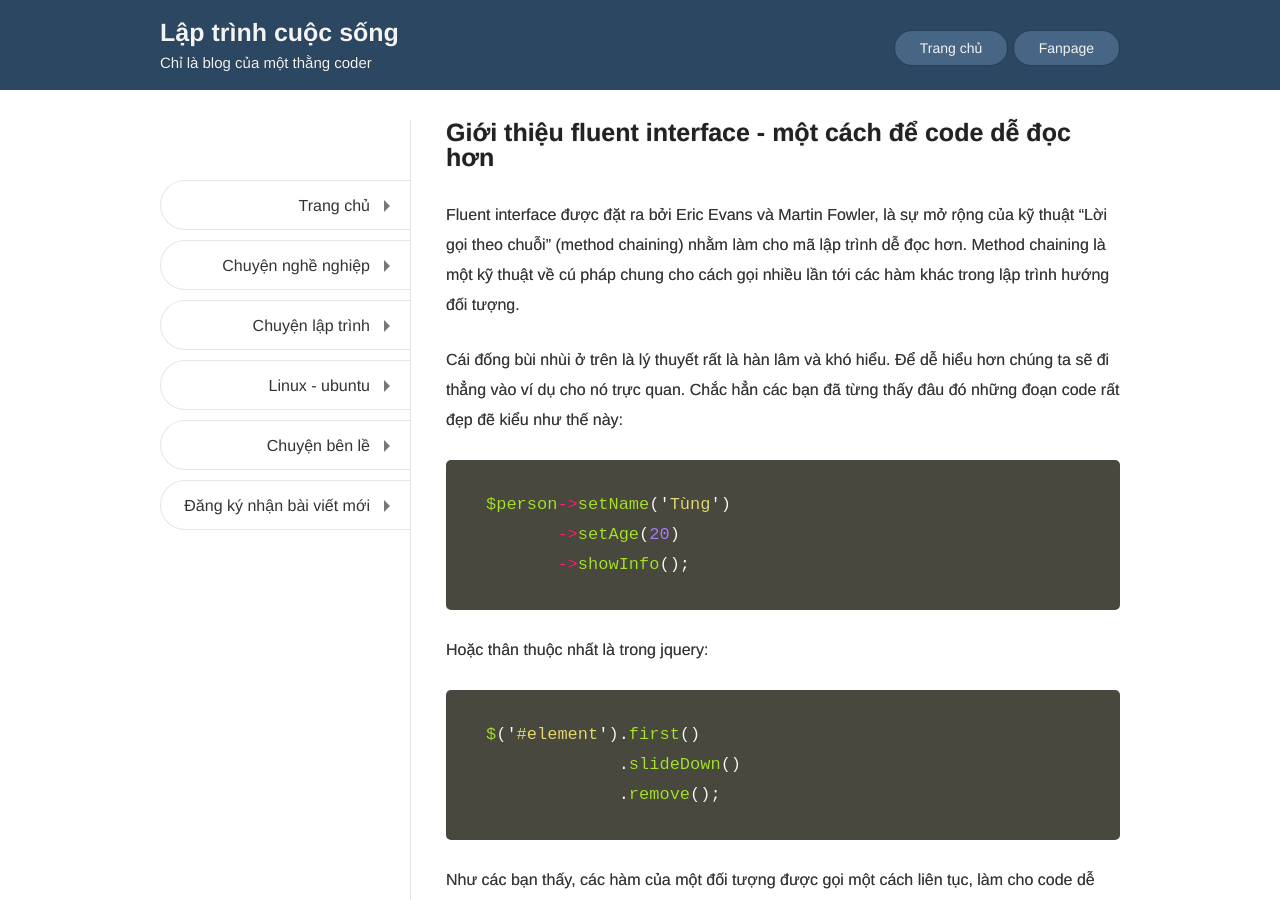
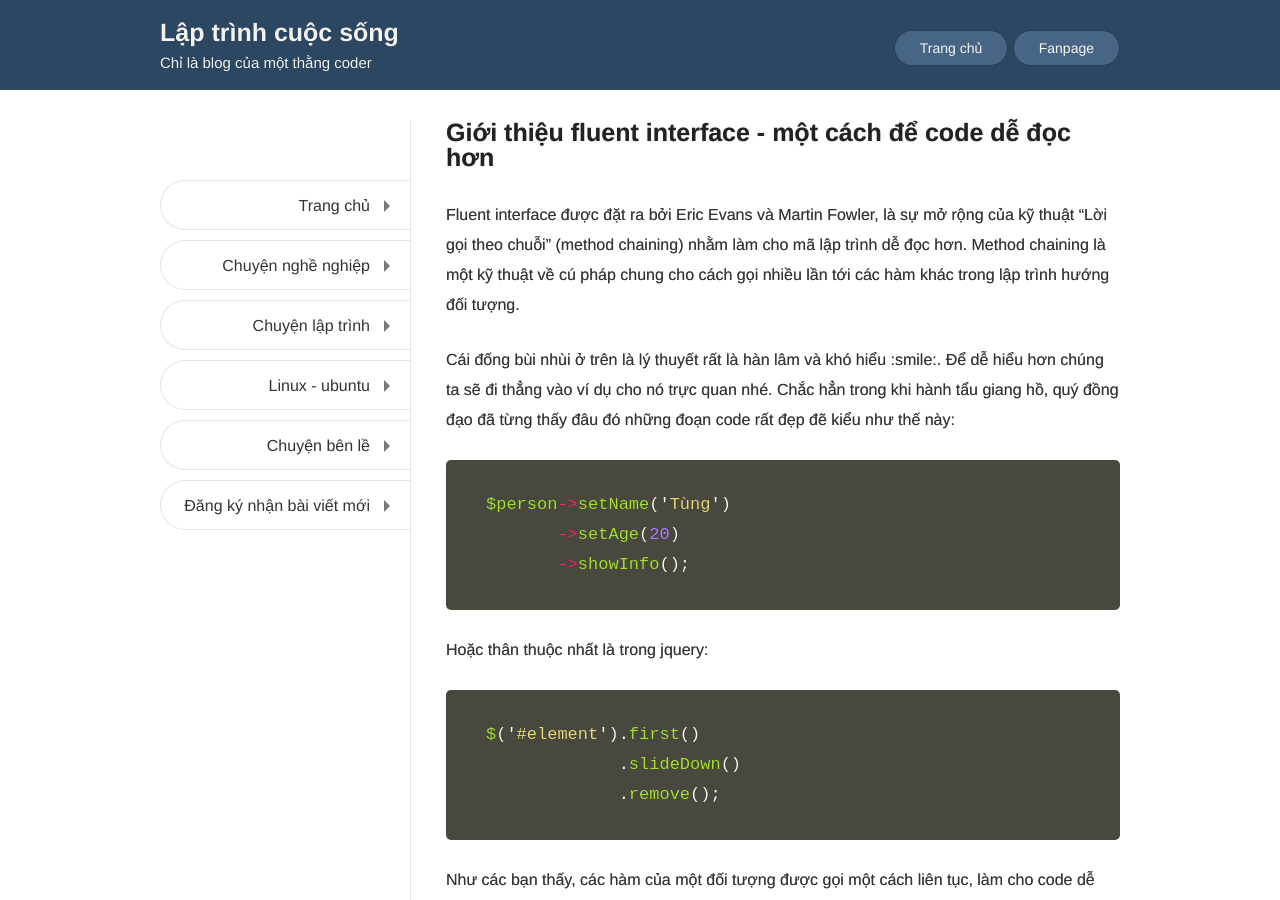
Before and after one commit to nguyentest/laptrinhcuocsong, a Jekyll site: the page built from _posts/2017-02-20-gioi-thieu-fluent-interface-cach-de-viet-code-de-doc.md, in a window 1280 px wide and 900 px high. Built offline with Jekyll 4.4.1, drawn with Linux system fonts in a browser that asks for light colours.

Commit message:
Update 2017-02-20-gioi-thieu-fluent-interface-cach-de-viet-code-de-doc.md

````diff
--- a/_posts/2017-02-20-gioi-thieu-fluent-interface-cach-de-viet-code-de-doc.md
+++ b/_posts/2017-02-20-gioi-thieu-fluent-interface-cach-de-viet-code-de-doc.md
@@ -6,7 +6,7 @@ category: Chuyện lập trình
 ---
 Fluent interface được đặt ra bởi Eric Evans và Martin Fowler, là sự mở rộng của kỹ thuật "Lời gọi theo chuỗi" (method chaining) nhằm làm cho mã lập trình dễ đọc hơn. Method chaining là một kỹ thuật về cú pháp chung cho cách gọi nhiều lần tới các hàm khác trong lập trình hướng đối tượng.
 
-Cái đống bùi nhùi ở trên là lý thuyết rất là hàn lâm và khó hiểu. Để dễ hiểu hơn chúng ta sẽ đi thẳng vào ví dụ cho nó trực quan. Chắc hẳn các bạn đã từng thấy đâu đó những đoạn code rất đẹp đẽ kiểu như thế này:
+Cái đống bùi nhùi ở trên là lý thuyết rất là hàn lâm và khó hiểu :smile:. Để dễ hiểu hơn chúng ta sẽ đi thẳng vào ví dụ cho nó trực quan nhé. Chắc hẳn trong khi hành tẩu giang hồ, quý đồng đạo đã từng thấy đâu đó những đoạn code rất đẹp đẽ kiểu như thế này:
 
 ```javascript
 $person->setName('Tùng')
````
